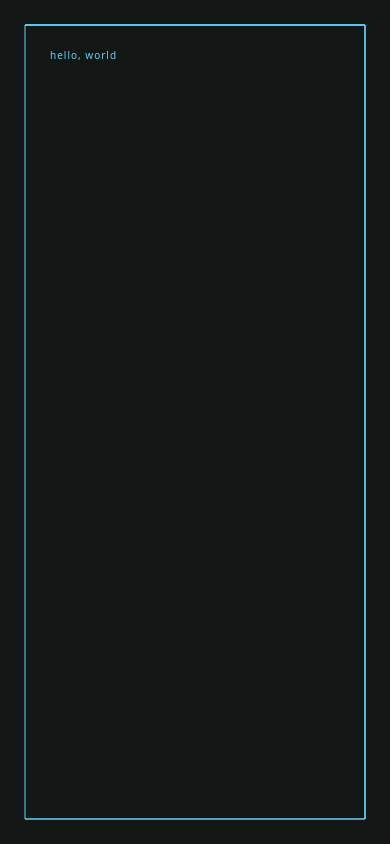
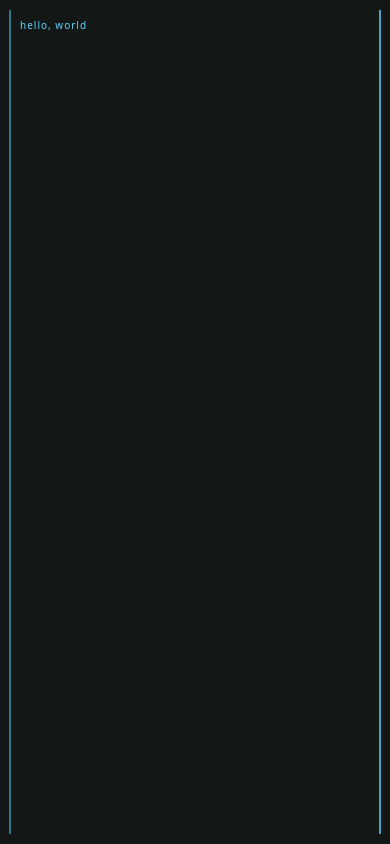
Before and after one commit to nabeliwo/portfolio, a Gatsby site: page / in a window 390 px wide. Built offline with nearby package versions, Linux system fonts and the light colour scheme; Gatsby itself is replaced by a stand-in of ours; a web font is replaced by a local one.

Commit message:
:lipstick: compatible with smartphones

```diff
--- a/src/components/App/App.tsx
+++ b/src/components/App/App.tsx
@@ -1,4 +1,4 @@
-import React from 'react'
+import React, { FC } from 'react'
 import { createGlobalStyle } from 'styled-components'
 import reset from 'styled-reset'
 
@@ -7,7 +7,7 @@ import { palette } from '../../themes'
 import { Layout } from '../Layout/Layout'
 import { FrameEffect } from '../FrameEffect'
 
-export const App = ({ children }) => (
+export const App: FC = ({ children }) => (
   <>
     <GlobalStyle />
     <Layout>{children}</Layout>
--- a/src/components/FrameEffect/canvas/renderer.ts
+++ b/src/components/FrameEffect/canvas/renderer.ts
@@ -1,4 +1,4 @@
-import { palette } from '../../../themes'
+import { mediaQuery, palette } from '../../../themes'
 import { NoiseLineRenderer } from './NoiseLineRenderer'
 
 const MAX_FRAME = 100000
@@ -10,18 +10,19 @@ export function renderer() {
   let canvasWidth = 0
   let canvasHeight = 0
   let frame = 0
+  let aroundMargin = 0
 
   const topNoiseLine = new NoiseLineRenderer()
   const rightNoiseLine = new NoiseLineRenderer()
   const bottomNoiseLine = new NoiseLineRenderer()
   const leftNoiseLine = new NoiseLineRenderer()
-  const aroundMargin = 25 * devicePixelRatio
 
   function resize() {
     canvasWidth = innerWidth * devicePixelRatio
     canvasHeight = innerHeight * devicePixelRatio
     canvas.width = canvasWidth
     canvas.height = canvasHeight
+    aroundMargin = (mediaQuery.isPc() ? 25 : 10) * devicePixelRatio
   }
 
   function tick() {
@@ -52,9 +53,12 @@ export function renderer() {
     const rightBottom = { x: canvasWidth - aroundMargin, y: canvasHeight - aroundMargin }
     const leftBottom = { x: aroundMargin, y: canvasHeight - aroundMargin }
 
-    topNoiseLine.draw(ctx, leftTop, rightTop, frame, canvasWidth)
+    if (mediaQuery.isPc()) {
+      topNoiseLine.draw(ctx, leftTop, rightTop, frame, canvasWidth)
+      bottomNoiseLine.draw(ctx, leftBottom, rightBottom, frame, canvasWidth)
+    }
+
     rightNoiseLine.draw(ctx, rightTop, rightBottom, frame, canvasHeight)
-    bottomNoiseLine.draw(ctx, leftBottom, rightBottom, frame, canvasWidth)
     leftNoiseLine.draw(ctx, leftTop, leftBottom, frame, canvasHeight)
 
     frameCountUp()
--- a/src/components/Layout/Layout.tsx
+++ b/src/components/Layout/Layout.tsx
@@ -1,7 +1,9 @@
-import React from 'react'
-import styled from 'styled-components'
+import React, { FC } from 'react'
+import styled, { css } from 'styled-components'
 
-export const Layout = ({ children }) => (
+import { mediaQuery } from '../../themes'
+
+export const Layout: FC = ({ children }) => (
   <Wrapper>
     <Box>{children}</Box>
   </Wrapper>
@@ -13,6 +15,10 @@ const Wrapper = styled.div`
   height: 100vh;
   padding: 25px;
   box-sizing: border-box;
+
+  ${mediaQuery.spStyle(css`
+    padding: 10px;
+  `)}
 `
 const Box = styled.div`
   display: flex;
@@ -20,4 +26,8 @@ const Box = styled.div`
   height: 100%;
   padding: 25px;
   box-sizing: border-box;
+
+  ${mediaQuery.spStyle(css`
+    padding: 10px;
+  `)}
 `
--- a/src/themes/index.ts
+++ b/src/themes/index.ts
@@ -1 +1,2 @@
 export { palette } from './palette'
+export { mediaQuery } from './size'
--- /dev/null
+++ b/src/themes/size.ts
@@ -0,0 +1,8 @@
+import { FlattenSimpleInterpolation } from 'styled-components'
+
+const pcMinWidth = 890
+
+export const mediaQuery = {
+  isPc: () => innerWidth >= pcMinWidth,
+  spStyle: (style: FlattenSimpleInterpolation) => `@media screen and (max-width: ${pcMinWidth}px) {${style}}`,
+}
```
